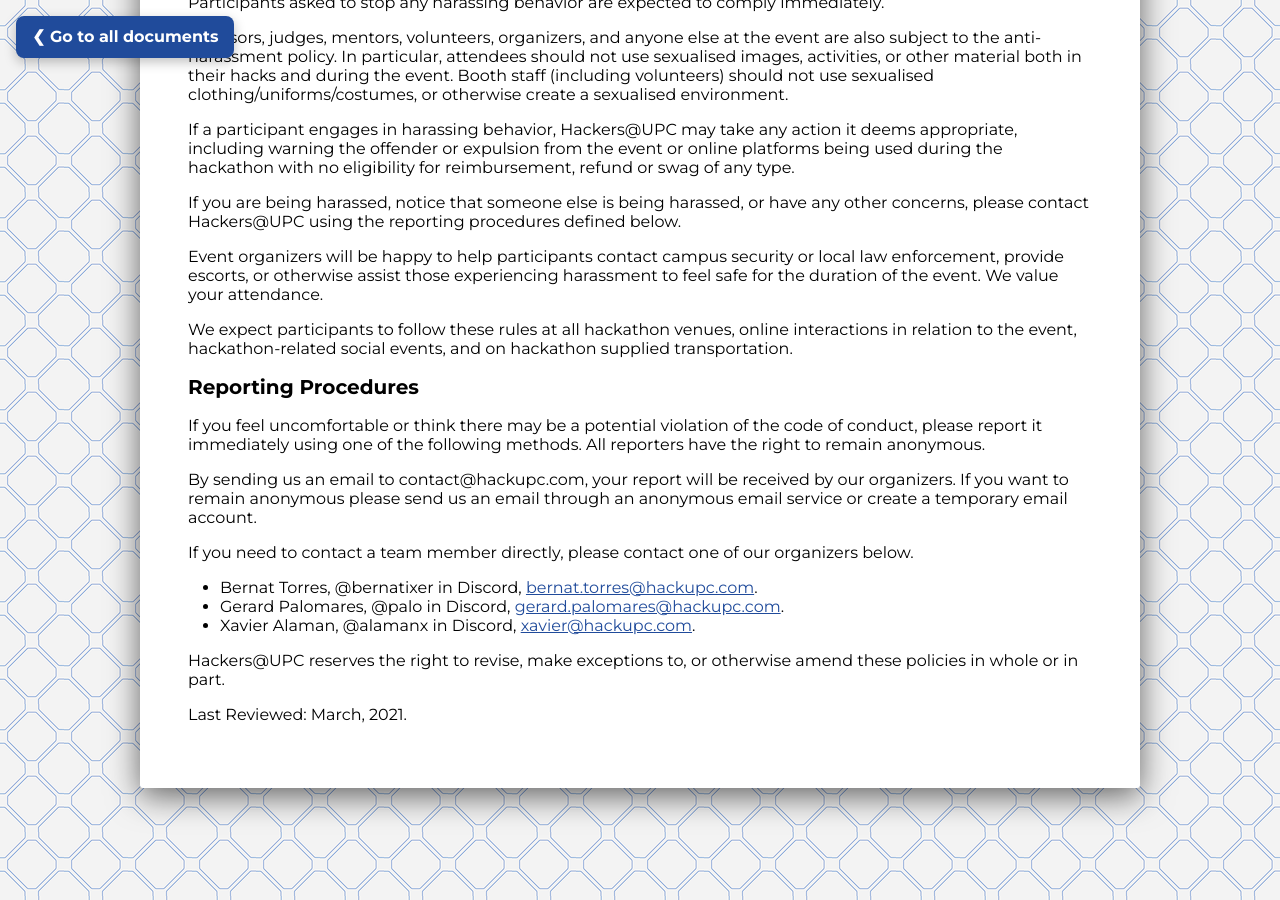
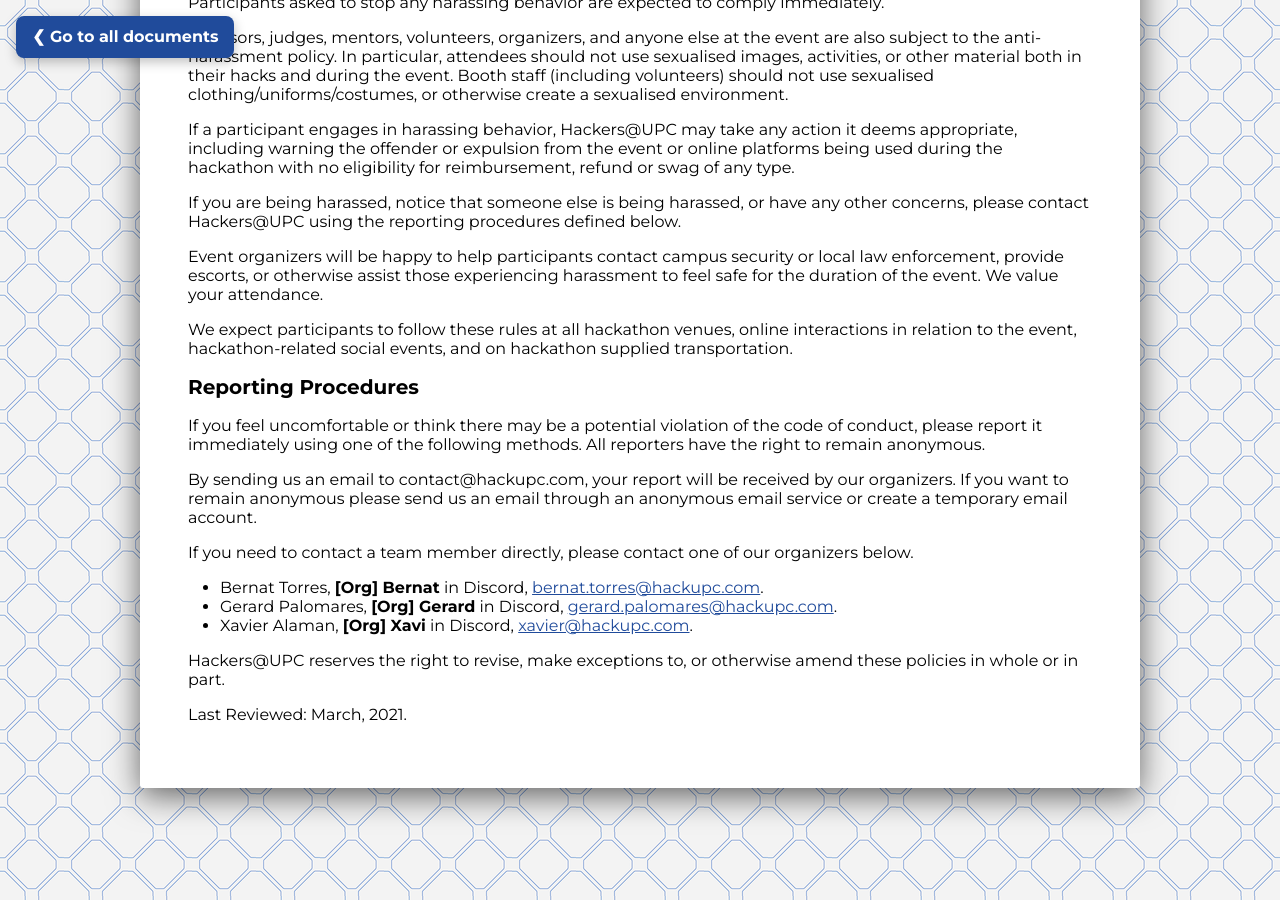
Before and after one commit to hackupc/legal-page, a Jekyll site: the page built from _documents/code_of_conduct.md, in a window 1280 px wide and 900 px high, scrolled down 623 px. Built offline with Jekyll 4.4.1, drawn with Linux system fonts in a browser that asks for light colours.

Commit message:
Changing names to fit Discord usernames

```diff
--- a/_documents/code_of_conduct.md
+++ b/_documents/code_of_conduct.md
@@ -37,9 +37,9 @@
 
 If you need to contact a team member directly, please contact one of our organizers below.
 
-- Bernat Torres, @bernatixer in Discord, [bernat.torres@hackupc.com](mailto:bernat.torres@hackupc.com).
-- Gerard Palomares, @palo in Discord, [gerard.palomares@hackupc.com](mailto:gerard.palomares@hackupc.com).
-- Xavier Alaman, @alamanx in Discord, [xavier@hackupc.com](mailto:xavier@hackupc.com).
+- Bernat Torres, **[Org] Bernat** in Discord, [bernat.torres@hackupc.com](mailto:bernat.torres@hackupc.com).
+- Gerard Palomares, **[Org] Gerard** in Discord, [gerard.palomares@hackupc.com](mailto:gerard.palomares@hackupc.com).
+- Xavier Alaman, **[Org] Xavi** in Discord, [xavier@hackupc.com](mailto:xavier@hackupc.com).
 
 Hackers@UPC reserves the right to revise, make exceptions to, or otherwise amend these policies in whole or in part.
 
```
